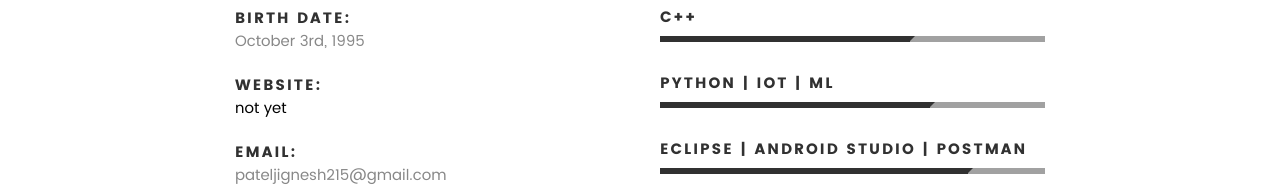
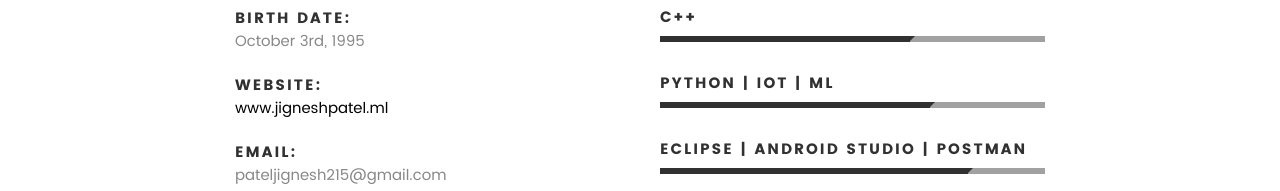
Before and after one commit to Jignesh215/Jignesh215, a plain HTML site: page index.html in a window 1280 px wide. Shown: the part 1527-1718 px from the top of the page. Drawn offline with Linux system fonts and the light colour scheme; files whose address does not match are found by name.

Commit message:
Update index.html

```diff
--- a/index.html
+++ b/index.html
@@ -172,7 +172,7 @@
    				</li>
    				<li>
    					<strong>Website:</strong>
-   					<span><a href="#"> not yet</a></span>
+   					<span><a href="jigneshpatel.ml">www.jigneshpatel.ml</a></span>
    				</li>
                     <li>
                         <strong>Email:</strong>
```
